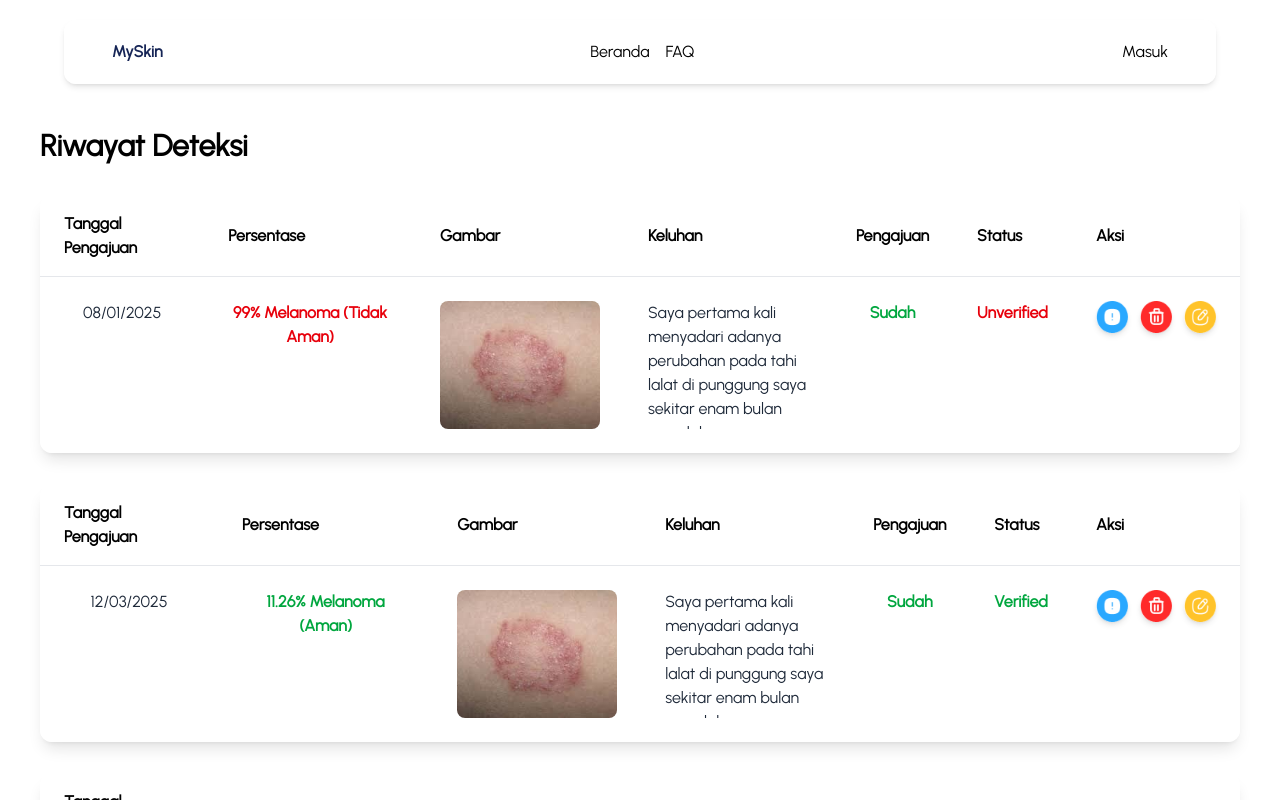
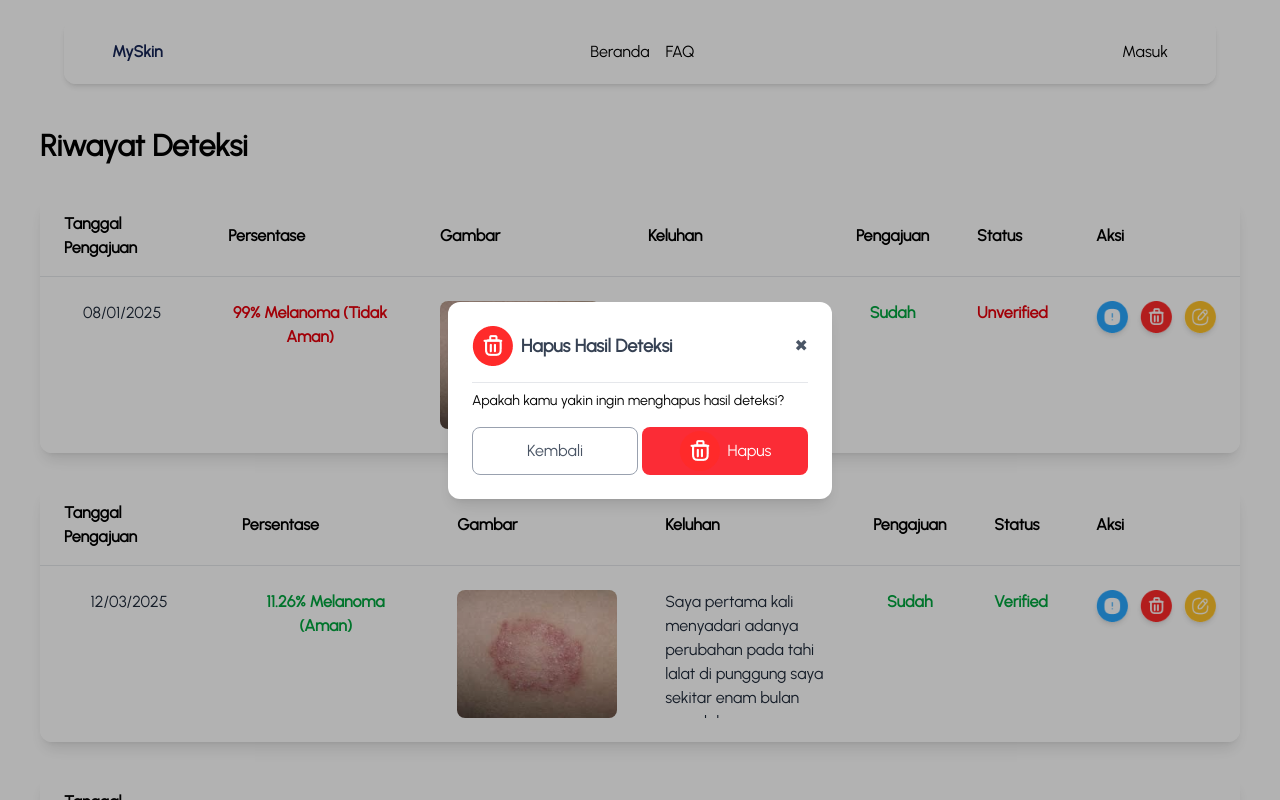
Before and after one commit to haululazkiyaa/humic-myskin-fe, a React (Vite) app: page /deteksi-pasien in a window 1280 px wide. Both pictures are taken after a click on the button 1155 px from the left and 317 px from the top of the page. Shown: the top 800 px of the page. Built offline with nearby package versions, Linux system fonts and the light colour scheme.

Commit message:
Add pop up delete

```diff
--- /dev/null
+++ b/src/components/pop-up/Delete.jsx
@@ -0,0 +1,50 @@
+import PropTypes from "prop-types";
+import deleteBtn from "../../assets/icon/delete-button.png"
+const Delete = ({ onClose}) => {
+  return (
+      <div className="fixed inset-0 flex items-center justify-center bg-black/30 z-50">
+        <div className="bg-white w-96 p-6 rounded-xl shadow-lg relative">
+          {/* Header */}
+          <div className="flex justify-between items-center gap-2 border-b border-gray-200 pb-4">
+            <div className="flex items-center gap-2">
+              <img src={deleteBtn} alt="" />
+              <h2 className="text-lg font-semibold text-gray-700">
+                Hapus Hasil Deteksi
+              </h2>
+            </div>
+            <button
+              onClick={onClose}
+              className="text-gray-600 hover:text-red-500 cursor-pointer"
+            >
+              ✖
+            </button>
+          </div>
+
+          <div className="my-2">
+            <p className="text-sm font-normal">Apakah kamu yakin ingin menghapus hasil deteksi?</p>
+          </div>
+
+          {/* Tombol Aksi */}
+          <div className="w-full flex gap-x-1 mt-4">
+            <button
+              className="w-1/2 px-4 py-2 border border-gray-400 rounded-lg text-gray-600 hover:bg-gray-100"
+            >
+              Kembali
+            </button>
+            <button  className="w-1/2 px-3 py-1 bg-red-500 text-white rounded-lg hover:bg-red-600 cursor-pointer">
+              <span className="flex justify-center items-center gap-2">
+                <img src={deleteBtn} alt="" />
+                Hapus
+              </span>
+            </button>
+          </div>
+        </div>
+      </div>
+    );
+}
+
+Delete.propTypes = {
+  onClose: PropTypes.func.isRequired,
+};
+
+export default Delete
--- a/src/components/pop-up/Edit.jsx
+++ b/src/components/pop-up/Edit.jsx
@@ -1,13 +1,21 @@
 import PropTypes from "prop-types";
 import { FaPenToSquare } from "react-icons/fa6";
 import data from "../../json/dataDeteksi.json";
+import { useState } from "react";
 
 const Edit = ({ onClose }) => {
+  const [editedKeluhan, setEditedKeluhan] = useState(data.dataDetect[0].keluhan);
+  const [editable, setEditable] = useState(false);
+
+  const handleEdit = () => {
+    setEditable(true);
+  };
+
   return (
     <div className="fixed inset-0 flex items-center justify-center bg-black/30 z-50">
       <div className="bg-white w-96 p-6 rounded-xl shadow-lg relative">
         {/* Header */}
-        <div className="flex justify-between items-center gap-2 border-b border-gray-400 pb-4">
+        <div className="flex justify-between items-center gap-2 border-b border-gray-200 pb-4">
           <div className="flex items-center gap-2">
             <span className="bg-orange-400 p-2 rounded-full">
               <FaPenToSquare className="text-white text-lg" />
@@ -18,7 +26,7 @@ const Edit = ({ onClose }) => {
           </div>
           <button
             onClick={onClose}
-            className="text-gray-600 hover:text-gray-900 cursor-pointer"
+            className="text-gray-600 hover:text-red-500 cursor-pointer"
           >
             ✖
           </button>
@@ -26,9 +34,12 @@ const Edit = ({ onClose }) => {
 
         {/* Textarea untuk Keluhan */}
         <textarea
+          onChange={(e) => setEditedKeluhan(e.target.value)}
+          value={editedKeluhan}
+          disabled={!editable}
           className="w-full mt-3 p-3 border rounded-lg text-gray-700 h-40 resize-none focus:outline-none focus:ring-2 focus:ring-orange-400"
         >
-          {data.dataDetect[0].keluhan}
+          {editedKeluhan}
         </textarea>
 
         {/* Tombol Aksi */}
@@ -39,7 +50,7 @@ const Edit = ({ onClose }) => {
           >
             Kembali
           </button>
-          <button className="w-1/2 px-4 py-2 bg-orange-400 text-white rounded-lg hover:bg-orange-600 cursor-pointer">
+          <button onClick={handleEdit} className="w-1/2 px-4 py-2 bg-orange-400 text-white rounded-lg hover:bg-orange-600 cursor-pointer">
             <span className="flex justify-center items-center gap-2">
               <FaPenToSquare className="text-white text-lg" />
               Perbarui
--- a/src/pages/DeteksiPasien.jsx
+++ b/src/pages/DeteksiPasien.jsx
@@ -4,18 +4,25 @@ import deleteBtn from "../assets/icon/delete-button.png";
 import infoBtn from "../assets/icon/info-btn.png";
 import data from "../json/dataDeteksi";
 import Edit from "../components/pop-up/edit";
+import Delete from "../components/pop-up/Delete";
 import { useState } from "react";
 
 const DeteksiPasien = () => {
  const [showEdit, setShowEdit] = useState(false);
+ const [showDelete, setShowDelete] = useState(false);
 
  const handleEdit = () => {
   setShowEdit(true);
  };
 
+ const handleDelete = () => {
+  setShowDelete(true);
+ };
+
   return (
     <>
       {showEdit && <Edit onClose={() => setShowEdit(false)} />}
+        {showDelete && <Delete onClose={() => setShowDelete(false)} />}
       <div className="pt-32 w-full px-10">
         <h1 className="text-3xl font-bold text-black">Riwayat Deteksi</h1>
         {data.dataDetect.map((item, index) => {
@@ -87,7 +94,7 @@ const DeteksiPasien = () => {
                       <img src={infoBtn} alt="Info" />
                     </button>
                     <button className="w-8 h-8 rounded-full flex items-center justify-center shadow-md cursor-pointer">
-                      <img src={deleteBtn} alt="Hapus" />
+                      <img src={deleteBtn} alt="Hapus" onClick={handleDelete}/>
                     </button>
                     <button className="w-8 h-8 rounded-full flex items-center justify-center shadow-md cursor-pointer">
                       <img src={editBtn} alt="Edit" onClick={handleEdit} />
--- a/src/pages/PengajuanPasien.jsx
+++ b/src/pages/PengajuanPasien.jsx
@@ -1,11 +1,20 @@
 import testImage from "../assets/img/test-myskin.jpg";
 import deleteBtn from "../assets/icon/delete-button.png";
 import infoBtn from "../assets/icon/info-btn.png";
-import data from "../json/dataAjuan.json"
+import data from "../json/dataAjuan.json";
+import Delete from "../components/pop-up/Delete";
+import { useState } from "react";
 
 const PengajuanPasien = () => {
+  const [showDelete, setShowDelete] = useState(false);
+
+  const handleDelete = () => {
+    setShowDelete(true);
+  };
 
   return (
+    <>
+      {showDelete && <Delete onClose={() => setShowDelete(false)} />}
       <div className="pt-32 w-full px-10">
         <h1 className="text-3xl font-bold text-black">Riwayat Pengajuan</h1>
         {data.dataAjuan.map((item, index) => {
@@ -74,7 +83,7 @@ const PengajuanPasien = () => {
                       <img src={infoBtn} alt="Info" />
                     </button>
                     <button className="w-8 h-8 rounded-full flex items-center justify-center shadow-md cursor-pointer">
-                    <img src={deleteBtn} alt="Hapus" />
+                      <img src={deleteBtn} alt="Hapus" onClick={handleDelete} />
                     </button>
                   </td>
                 </tr>
@@ -83,6 +92,7 @@ const PengajuanPasien = () => {
           );
         })}
       </div>
+    </>
   );
 };
 
```
Lines whose indentation alone changed are shown as unchanged.
